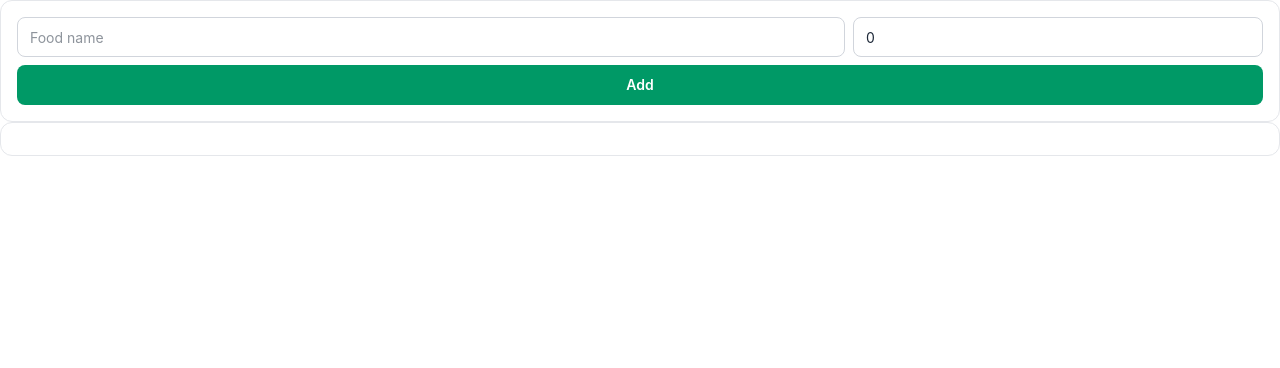
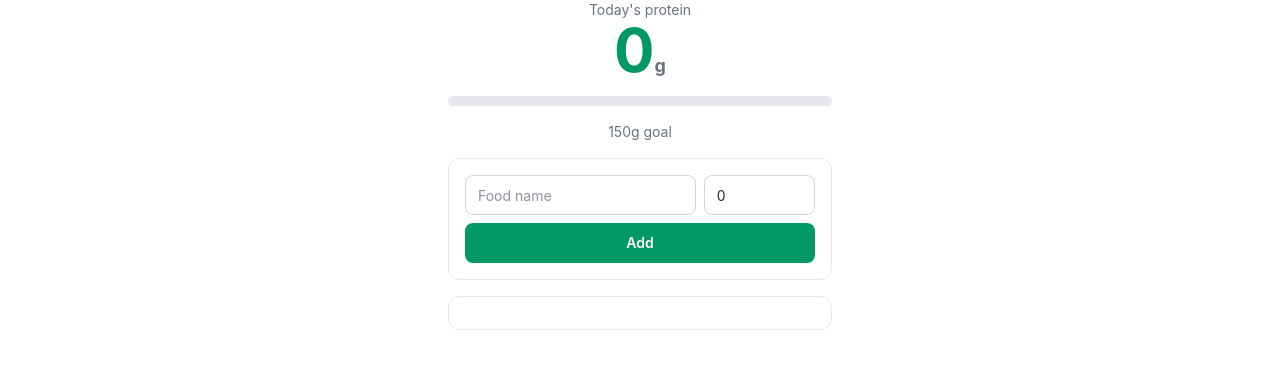
Before and after one commit to jrumbawa/protein-tracker, a React (Vite) app: page / in a window 1280 px wide. Shown: the top 368 px of the page. Built offline with nearby package versions, Linux system fonts and the light colour scheme.

Commit message:
feat: add progress bar

```diff
--- a/src/App.jsx
+++ b/src/App.jsx
@@ -1,16 +1,25 @@
 import { useState, useEffect } from 'react'
 import Log from './components/Log'
 import ProteinInput from './components/ProteinInput'
+import ProgressBar from './components/ProgressBar'
 
 function App() {
   const [entries, setEntries] = useState(() => {
     const log = localStorage.getItem('entries')
     return log ? JSON.parse(log) : []
   })
+  const [proteinGoal, setProteinGoal] = useState(() => {
+    const proteinGoal = localStorage.getItem('proteinGoal')
+    return proteinGoal ? JSON.parse(proteinGoal) : 150
+  })
 
   useEffect(() => {
     localStorage.setItem('entries', JSON.stringify(entries))
   }, [entries])
+
+  useEffect(() => {
+    localStorage.setItem('proteinGoal', JSON.stringify(proteinGoal))
+  }, [proteinGoal])
 
   function handleAddEntry(name, proteinAmount) {
     const newEntry = {
@@ -23,11 +32,24 @@ function App() {
     setEntries((prev) => [...prev, newEntry])
   }
 
+  const totalProtein = entries.reduce(
+    (total, entry) => total + entry.proteinAmount,
+    0,
+  )
+
   return (
-    <>
+    <div className="max-w-sm mx-auto text-center space-y-4">
+      <div>
+        <p className="text-sm text-gray-500">Today's protein</p>
+        <p className="text-6xl font-bold text-emerald-600">
+          {totalProtein}
+          <span className="text-lg text-gray-500">g</span>
+        </p>
+      </div>
+      <ProgressBar totalProtein={totalProtein} proteinGoal={proteinGoal} />
       <ProteinInput onAddEntry={handleAddEntry} />
       <Log entries={entries} />
-    </>
+    </div>
   )
 }
 
--- /dev/null
+++ b/src/components/ProgressBar.jsx
@@ -0,0 +1,15 @@
+export default function ProgressBar({ totalProtein, proteinGoal }) {
+  const proteinPercentage = Math.min((totalProtein / proteinGoal) * 100, 100)
+
+  return (
+    <>
+      <div className="w-full h-2.5 bg-gray-200 rounded-full">
+        <div
+          className="bg-emerald-600 h-2.5 rounded-full"
+          style={{ width: `${proteinPercentage}%` }}
+        ></div>
+      </div>
+      <p className="text-sm text-gray-500">{proteinGoal}g goal</p>
+    </>
+  )
+}
```
